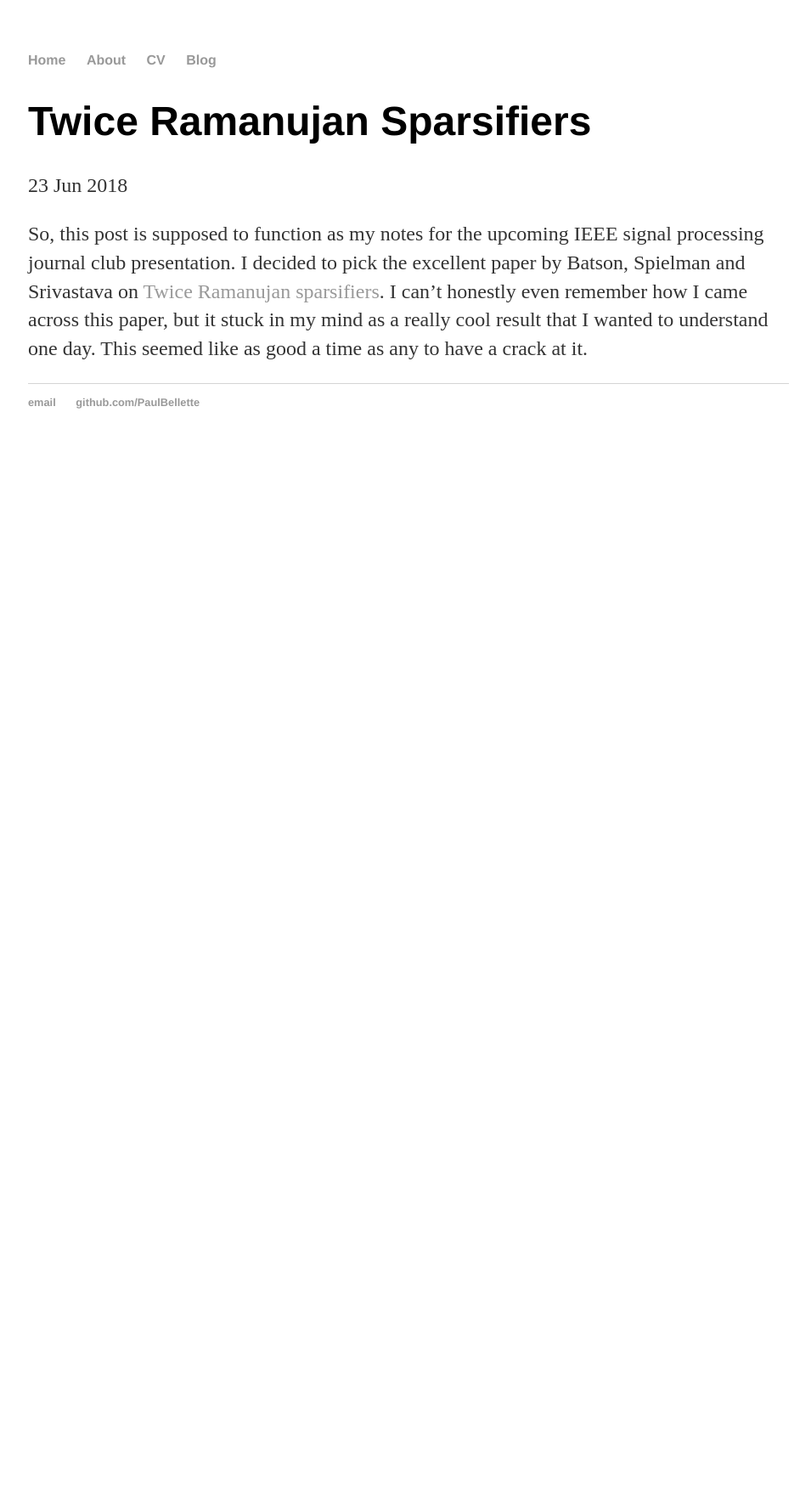
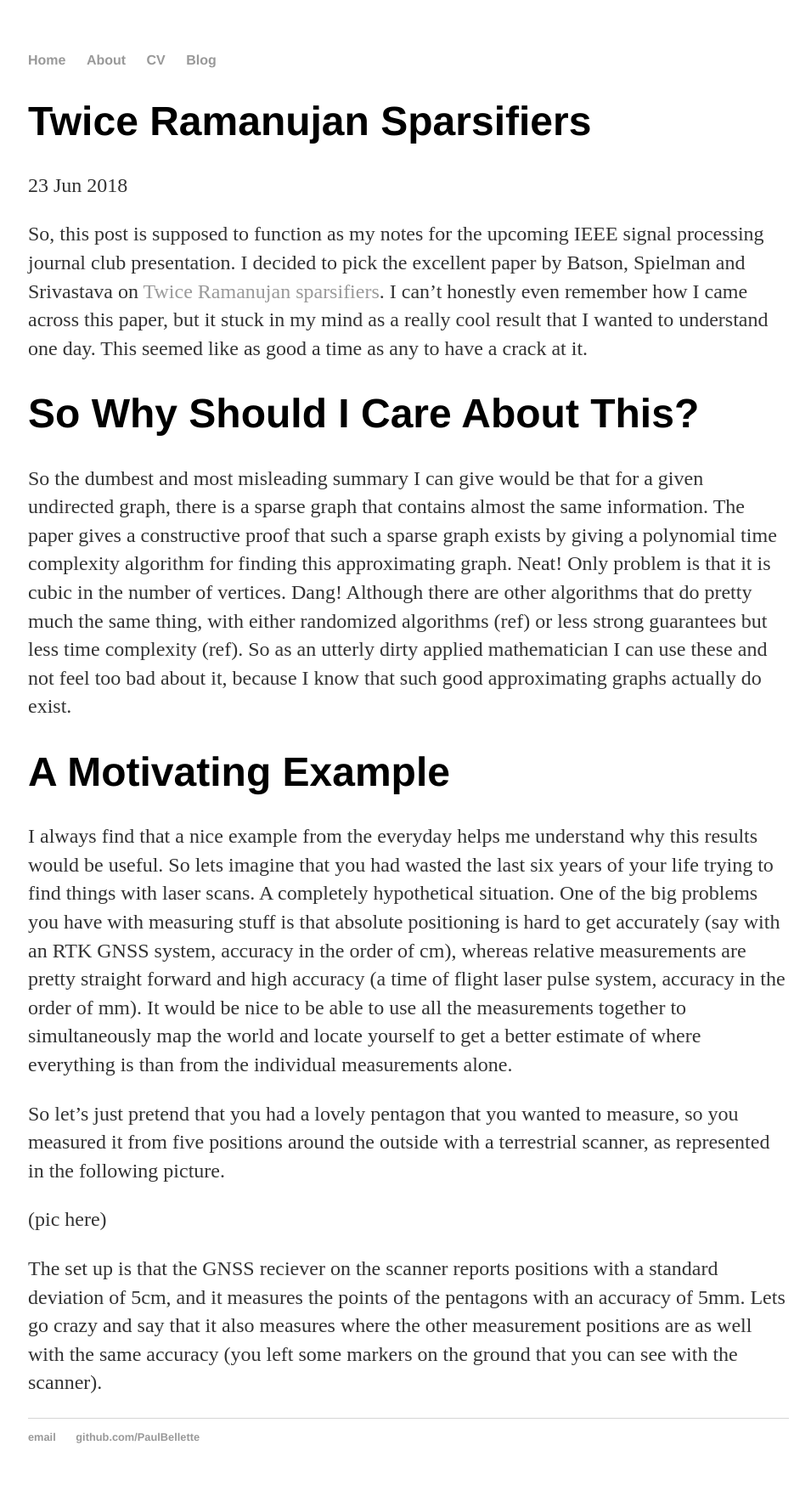
Before and after one commit to PaulBellette/PaulBellette.github.io, a Jekyll site: the page built from _posts/2018-06-23-IEEE.md, in a window 1280 px wide. Shown: the whole page at 85% size, without its empty margins (159-1114 px from the left). Built offline with Jekyll 4.4.1, drawn with Linux system fonts in a browser that asks for light colours; before the commit the page ends 900 px from its top, so only the background shows below that.

Commit message:
WIP. Adding some sunday night nonsense

```diff
--- a/_posts/2018-06-23-IEEE.md
+++ b/_posts/2018-06-23-IEEE.md
@@ -10,3 +10,35 @@ Batson, Spielman and Srivastava on [Twice Ramanujan sparsifiers](https://arxiv.o
 I can't honestly even remember how I came across this paper, but it stuck in my mind
 as a really cool result that I wanted to understand one day. This seemed like as good a time as any
 to have a crack at it.
+
+# So Why Should I Care About This?
+
+So the dumbest and most misleading summary I can give would be that for a given undirected graph,
+there is a sparse graph that contains almost the same information. The paper gives a constructive
+proof that such a sparse graph exists by giving a polynomial time complexity algorithm for finding
+this approximating graph. Neat! Only problem is that it is cubic in the number of vertices. Dang!
+Although there are other algorithms that do pretty much the same thing, with either randomized
+algorithms (ref) or less strong guarantees but less time complexity (ref). So as an utterly dirty applied
+mathematician I can use these and not feel too bad about it, because I know that such good approximating
+graphs actually do exist.
+
+# A Motivating Example
+
+I always find that a nice example from the everyday helps me understand why this results would be useful.
+So lets imagine that you had wasted the last six years of your life trying to find things with laser scans.
+A completely hypothetical situation. One of the big problems you have with measuring stuff is that absolute
+positioning is hard to get accurately (say with an RTK GNSS system, accuracy in the order of cm), whereas
+relative measurements are pretty straight forward and high accuracy (a time of flight laser pulse system,
+accuracy in the order of mm). It would be nice to be able to use all the measurements together to simultaneously
+map the world and locate yourself to get a better estimate of where everything is than from the individual
+measurements alone.
+
+So let's just pretend that you had a lovely pentagon that you wanted to measure, so you measured it from five positions
+around the outside with a terrestrial scanner, as represented in the following picture.
+
+(pic here)
+
+The set up is that the GNSS reciever on the scanner reports positions with a standard deviation of 5cm, and it measures
+the points of the pentagons with an accuracy of 5mm. Lets go crazy and say that it also measures where the
+other measurement positions are as well with the same accuracy (you left some markers on the ground that you
+can see with the scanner).
```
